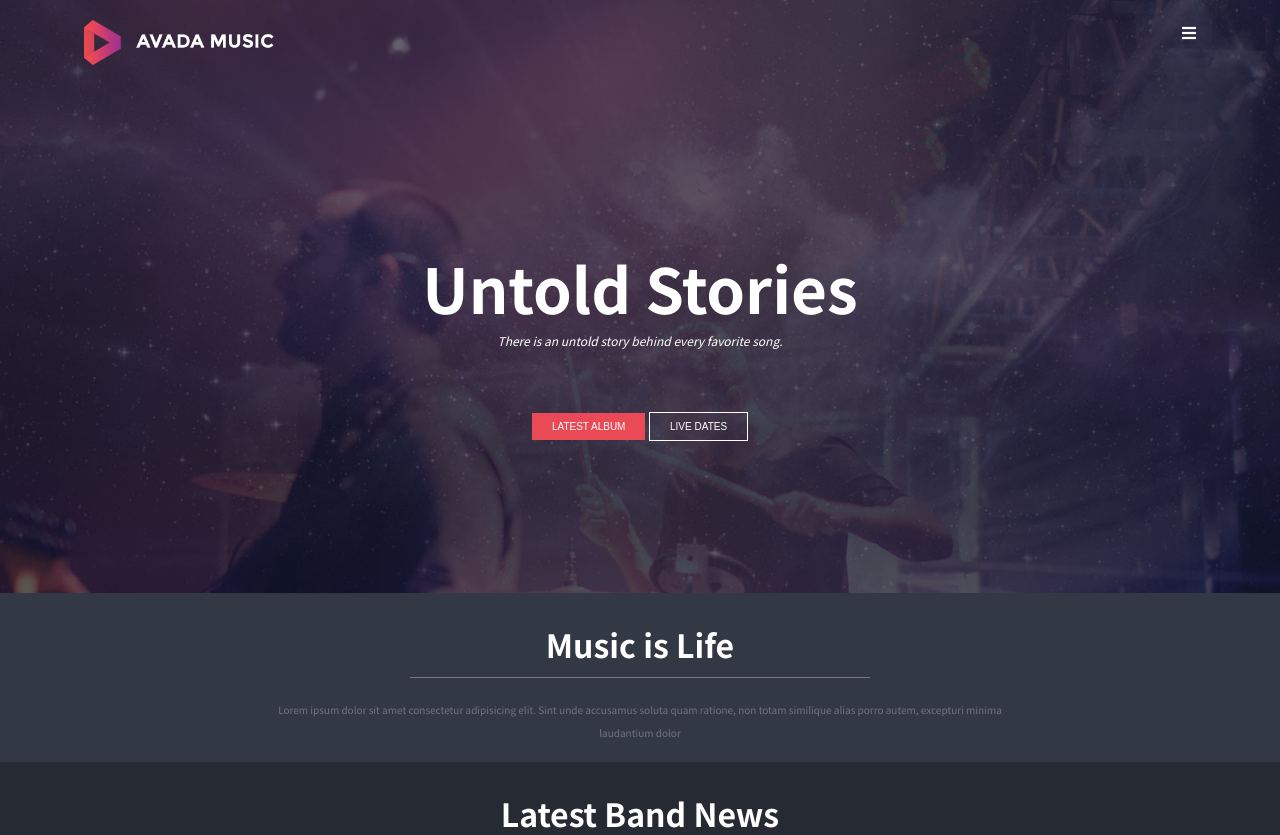
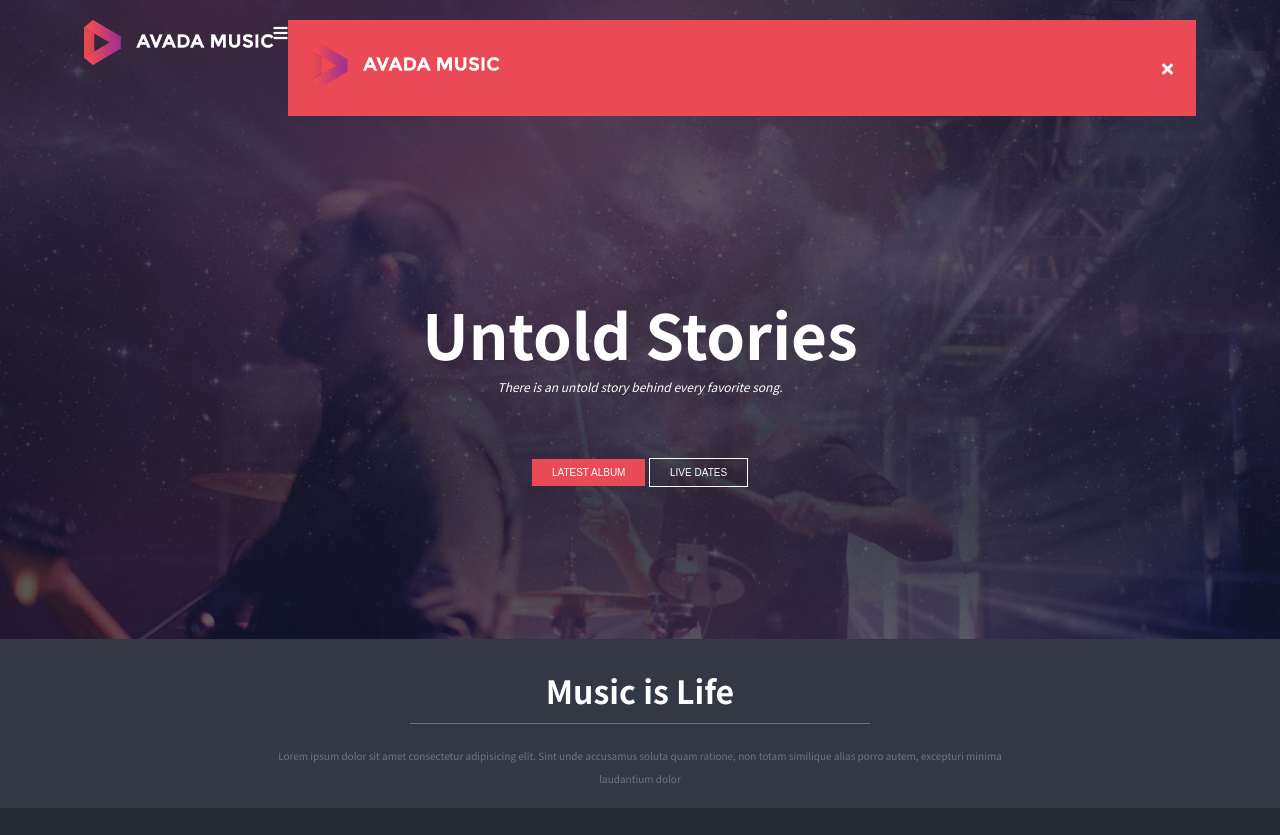
Before and after one commit to Cargalher/proj-html-vuejs, a PHP site: page / in a window 1280 px wide. Shown: the top 835 px of the page. Run offline with PHP 8.4, Linux system fonts and the light colour scheme; some libraries are stand-ins or nearby versions.

Commit message:
creating dropdown list

```diff
--- a/dist/css/app.css
+++ b/dist/css/app.css
@@ -31,7 +31,12 @@
   background-color: #EA4A56;
   width: 100%;
   z-index: 1;
-  visibility: hidden;
+}
+header .navbar .dropdown .drop_top {
+  display: flex;
+  justify-content: space-between;
+  align-items: center;
+  padding: 23px;
 }
 header .navbar .dropdown ul {
   list-style-type: none;
--- a/dist/js/app.js
+++ b/dist/js/app.js
@@ -11,6 +11,7 @@
   el: '#app',
   data: {
     logo: './dist/img/avada-music-logo.png',
+    currentItem: null,
     menuElements: [{
       text: "Home"
     }, {
--- a/index.html
+++ b/index.html
@@ -23,19 +23,24 @@
                 <span>
                     <i class="fas fa-bars"></i>
                 </span>
-                    <!-- <div class="dropdown">
-                        <div class="logo">
-                            <img :src="logo" alt="logo avada music">
+                    <div class="dropdown">
+                        <div class="drop_top">
+                            <div class="logo">
+                                <img :src="logo" alt="logo avada music">
+                            </div>
+                            <span><i class="fas fa-times"></i></span>
                         </div>
-                        <ul>
-                        <li>Home</li>
-                        <li>Meet the Band</li>
-                        <li>Live Dates</li>
-                        <li>Latest News</li>
-                        <li>Albums</li>
-                        <li>Fans</li>
-                    </ul>
-                    </div> -->
+
+                        <div class="drop_bottom">
+                            <ul>
+                                <li
+                                v-for="(element, index) in menuElements">
+
+                                </li>
+                            </ul>
+                        </div>
+
+                    </div>
 
 
             </div>
--- a/src/app.js
+++ b/src/app.js
@@ -2,6 +2,7 @@
     el: '#app',
     data:{
         logo:'./dist/img/avada-music-logo.png',
+        currentItem:null,
         menuElements:[
             {
                 text: "Home",
--- a/src/partials/_header.scss
+++ b/src/partials/_header.scss
@@ -14,7 +14,13 @@
             background-color: $color_btn_album;
             width: 100%;
             z-index: 1;
-            visibility: hidden;
+            // visibility: hidden;
+            .drop_top{
+                display: flex;
+                justify-content: space-between;
+                align-items: center;
+                padding: 23px;
+            }
             ul{
                 list-style-type: none;
                 display: flex;
```
